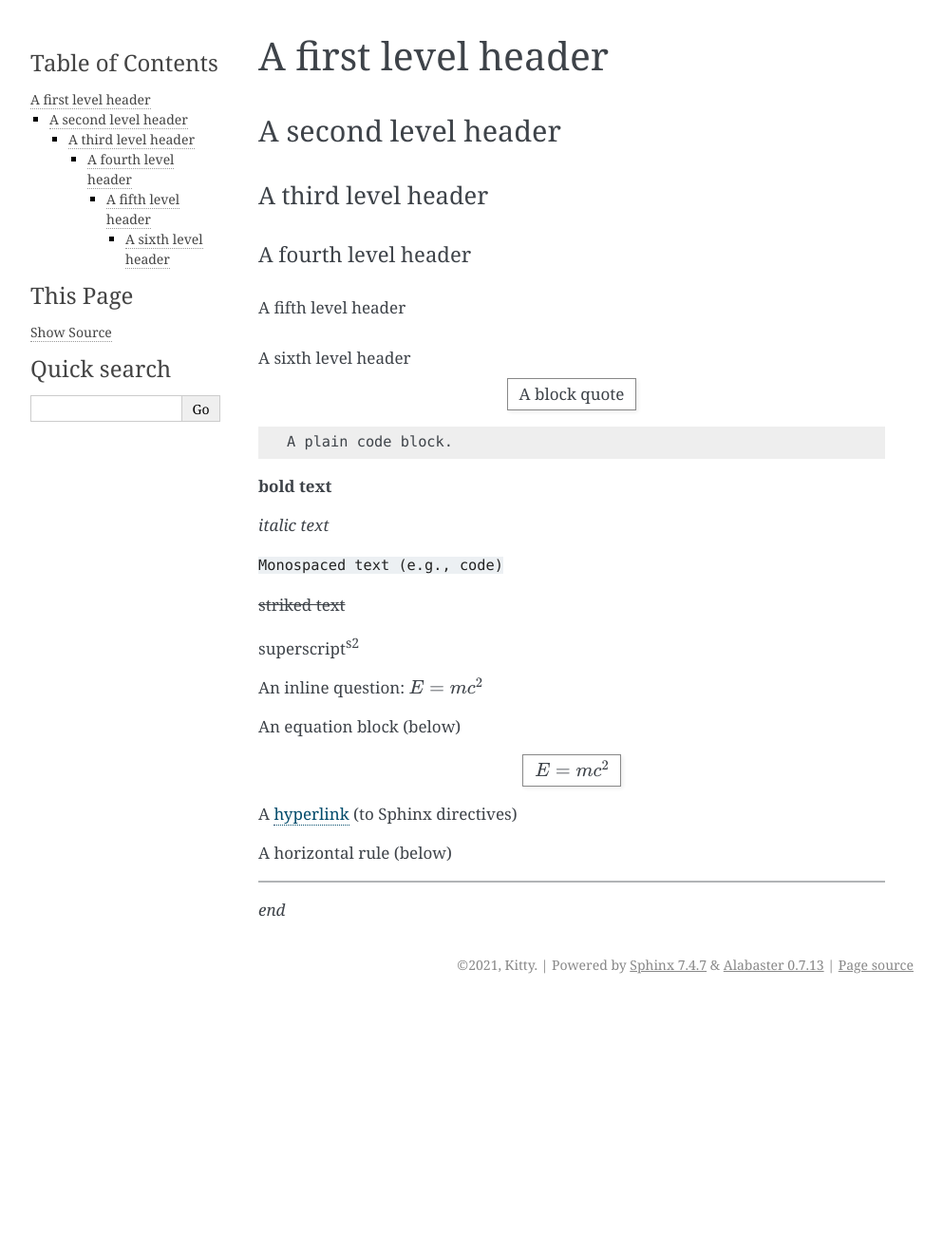
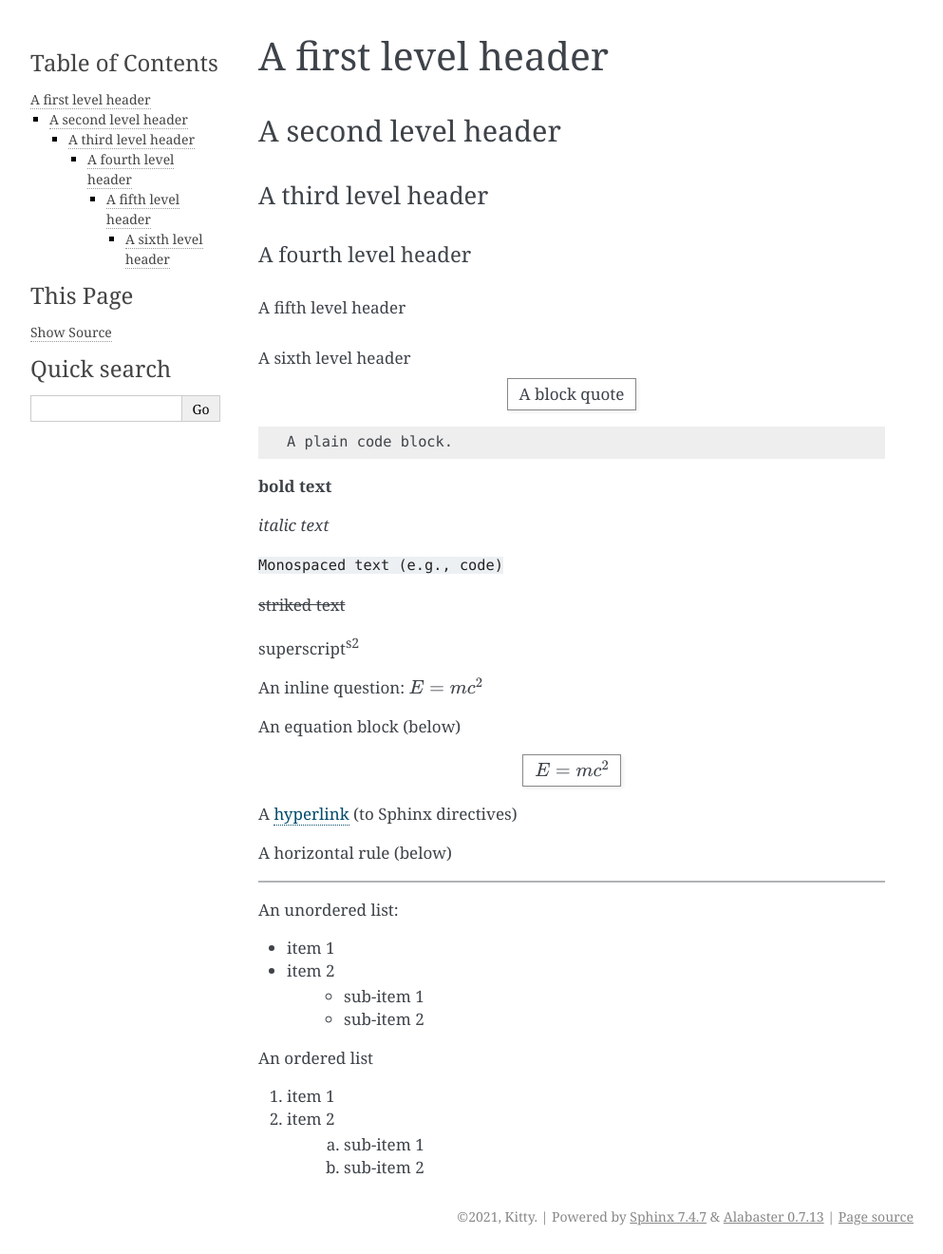
Before and after one commit to kittydepa/sphinx_practice, a Sphinx documentation site: the page built from projects/skeleton/bin/source/exercise2.rst, in a window 1280 px wide. Shown: the whole page at 95% size, without its empty margins (148-1141 px from the left). Built offline with Sphinx 7.4.7, drawn with Linux system fonts in a browser that asks for light colours; before the commit the page ends 1055 px from its top, so only the background shows below that.

Commit message:
Ordered and unordered lists success

```diff
--- a/projects/skeleton/bin/source/exercise2.rst
+++ b/projects/skeleton/bin/source/exercise2.rst
@@ -63,4 +63,22 @@ A horizontal rule (below)
 ..
     .. A horizontal rule (aka. a transition marker) is made with at least 4 or more repeated punctuation characters. Not to be placed at beginning or end.
 
-*end*
+An unordered list:
+
+* item 1
+* item 2
+    * sub-item 1
+    * sub-item 2
+
+..
+    .. Subitems in a list need to be indented to the same level
+
+An ordered list
+
+1. item 1
+#. item 2
+    a. sub-item 1
+    #. sub-item 2
+
+..
+    .. Lists need to start on a new line, and seems like it will always show the space/blank line... oh well.
```
Also changed, not shown: 5 other files.
